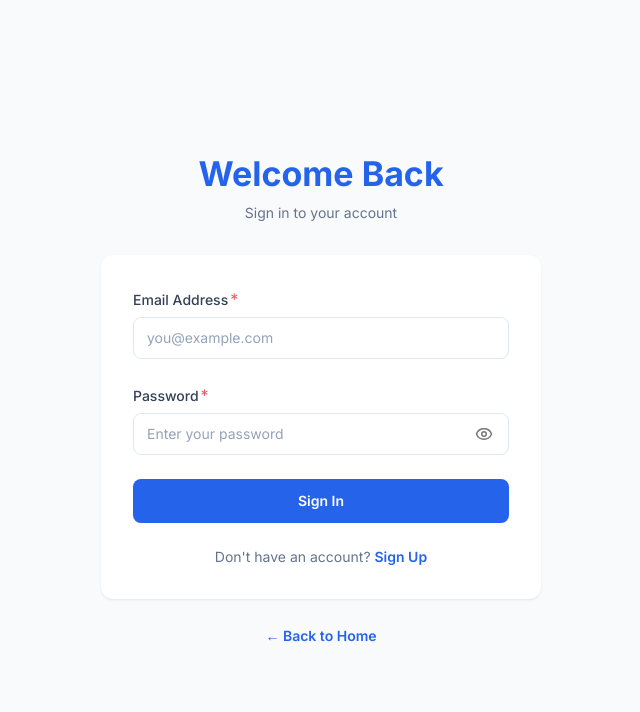
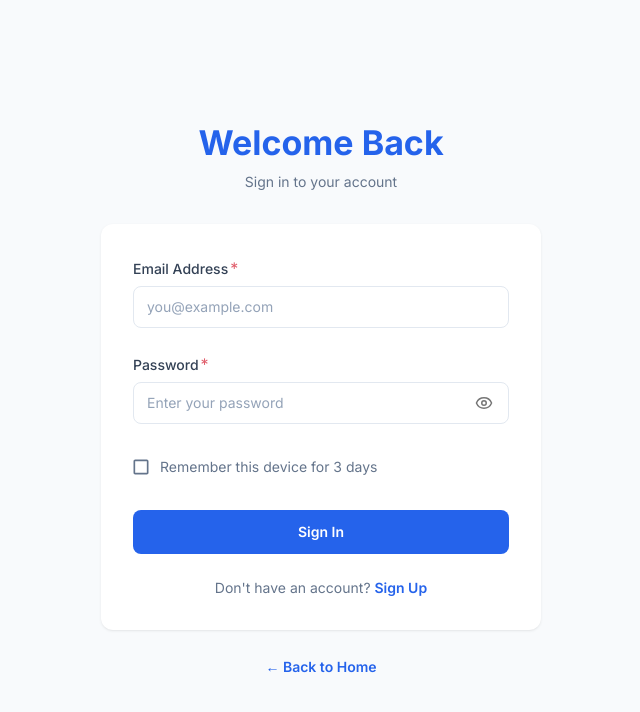
Before and after one commit to intellidentinc/intellident, a Next.js app: page /sign-in in a window 1280 px wide. Shown: the top 712 px of the page, without its empty margins (319-959 px from the left). Built offline with nearby package versions, Linux system fonts and the light colour scheme.

Commit message:
feat: add remmber me

```diff
--- a/app/api/auth/sign-in/route.js
+++ b/app/api/auth/sign-in/route.js
@@ -10,7 +10,7 @@ const LOCK_DURATION_MS = parseInt(process.env.LOCKOUT_DURATION_MINUTES  ?? '15')
 
 export async function POST(request) {
   try {
-    const { email, password } = await request.json();
+    const { email, password, rememberMe = false } = await request.json();
 
     if (!email || !password) {
       return NextResponse.json(
@@ -82,7 +82,7 @@ export async function POST(request) {
       data: { failedLoginAttempts: 0, lastFailedAt: null, lockedUntil: null },
     });
 
-    await setSession(user.id, user.email, user.firstName, user.lastName, user.clinicId);
+    await setSession(user.id, user.email, user.firstName, user.lastName, user.clinicId, rememberMe);
 
     return NextResponse.json(
       {
--- a/app/modules/sign-in-page/SignInPage.jsx
+++ b/app/modules/sign-in-page/SignInPage.jsx
@@ -6,6 +6,8 @@ import Link from 'next/link';
 import Box from '@mui/material/Box';
 import Typography from '@mui/material/Typography';
 import Paper from '@mui/material/Paper';
+import FormControlLabel from '@mui/material/FormControlLabel';
+import Checkbox from '@mui/material/Checkbox';
 import IconButton from '@mui/material/IconButton';
 import InputAdornment from '@mui/material/InputAdornment';
 import { Eye, EyeOff } from 'lucide-react';
@@ -20,6 +22,7 @@ export default function SignInPage() {
   const [password, setPassword] = useState('');
   const [loading, setLoading] = useState(false);
   const [showPassword, setShowPassword] = useState(false);
+  const [rememberMe, setRememberMe] = useState(false);
   const router = useRouter();
   const searchParams = useSearchParams();
   const { showToast } = useToast();
@@ -55,7 +58,7 @@ export default function SignInPage() {
       const response = await fetch('/api/auth/sign-in', {
         method: 'POST',
         headers: { 'Content-Type': 'application/json' },
-        body: JSON.stringify({ email, password }),
+        body: JSON.stringify({ email, password, rememberMe }),
       });
 
       const data = await response.json();
@@ -128,6 +131,21 @@ export default function SignInPage() {
               }
             />
 
+            <FormControlLabel
+              control={
+                <Checkbox
+                  checked={rememberMe}
+                  onChange={(e) => setRememberMe(e.target.checked)}
+                  size="small"
+                />
+              }
+              label={
+                <Typography variant="body2" color="text.secondary">
+                  Remember this device for 3 days
+                </Typography>
+              }
+            />
+
             <Button type="submit" variant="contained" size="large" loading={loading} fullWidth>
               Sign In
             </Button>
--- a/lib/auth.js
+++ b/lib/auth.js
@@ -13,7 +13,7 @@ export async function getSession() {
   }
 }
 
-export async function setSession(userId, email, firstName, lastName, clinicId) {
+export async function setSession(userId, email, firstName, lastName, clinicId, rememberMe = false) {
   const cookieStore = await cookies();
   const userData = JSON.stringify({ userId, email, firstName, lastName, clinicId: clinicId || null });
 
@@ -21,7 +21,7 @@ export async function setSession(userId, email, firstName, lastName, clinicId) {
     httpOnly: true,
     secure: process.env.NODE_ENV === 'production',
     sameSite: 'lax',
-    maxAge: 60 * 10 // 10 minutes
+    maxAge: rememberMe ? 60 * 60 * 24 * 3 : 60 * 10 // 3 days or 10 minutes
   });
 }
 
```
